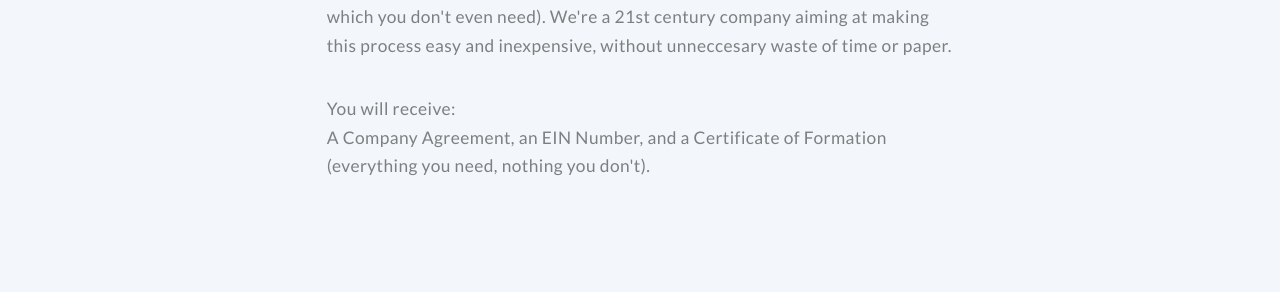
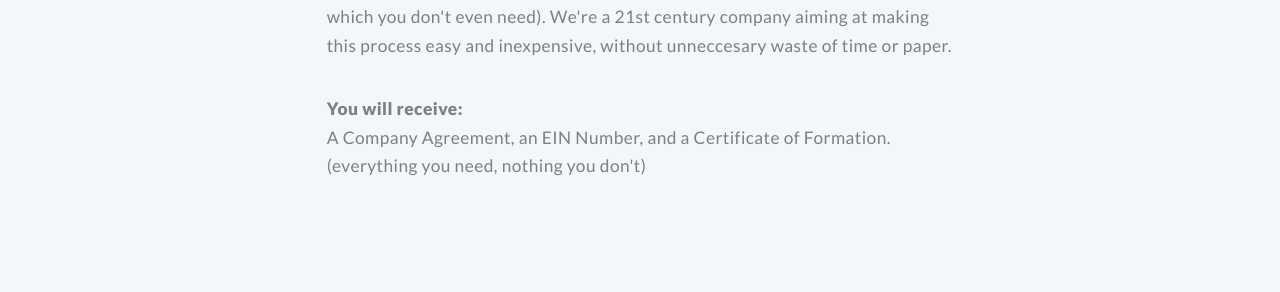
Before and after one commit to poseidonimaging/texasllcform, a Jekyll site: the page built from index.html, in a window 1280 px wide and 900 px high, scrolled down 742 px. Shown: the part 133-425 px from the top of the window. Built offline with Jekyll 4.4.1, drawn with Linux system fonts in a browser that asks for light colours.

Commit message:
Some content layout and mobile banner fix

```diff
--- a/css/style-mobile.css
+++ b/css/style-mobile.css
@@ -122,7 +122,7 @@
 /* Banner */
 
 	#banner {
-		background-size: 10em, 10em, auto, cover;
+		background-size: cover;
 		padding: 6em 0;
 	}
 
@@ -137,7 +137,7 @@
 			}
 
 			#banner .inner p {
-				text-align: center;
+				text-align: left;
 			}
 
 			#banner .inner br {
@@ -162,7 +162,7 @@
 /* CTA */
 
 	#cta {
-		background-size: 10em, 10em, auto, cover;
+		background-size: cover;
 		padding: 3em 1.5em;
 	}
 
--- a/index.html
+++ b/index.html
@@ -11,8 +11,9 @@ layout: landing-page
 					<div class="row">
 						<div class="-2u 8u" style="text-align:left">
 							<p class="editable">Services like LegalZoom and RocketLawyer take a minimum of 7 days (their "Express Packages") to physically mail you binders of documents (many of which you don't even need). We're a 21st century company aiming at making this process easy and inexpensive, without unneccesary waste of time or paper.</p>
-							<p>You will receive:<br />
-							A Company Agreement, an EIN Number, and a Certificate of Formation (everything you need, nothing you don't).
+							<p><strong>You will receive:</strong><br />
+							A Company Agreement, an EIN Number, and a Certificate of Formation.<br />
+							(everything you need, nothing you don't)
 							</p>
 						</div>
 					</div>
```
